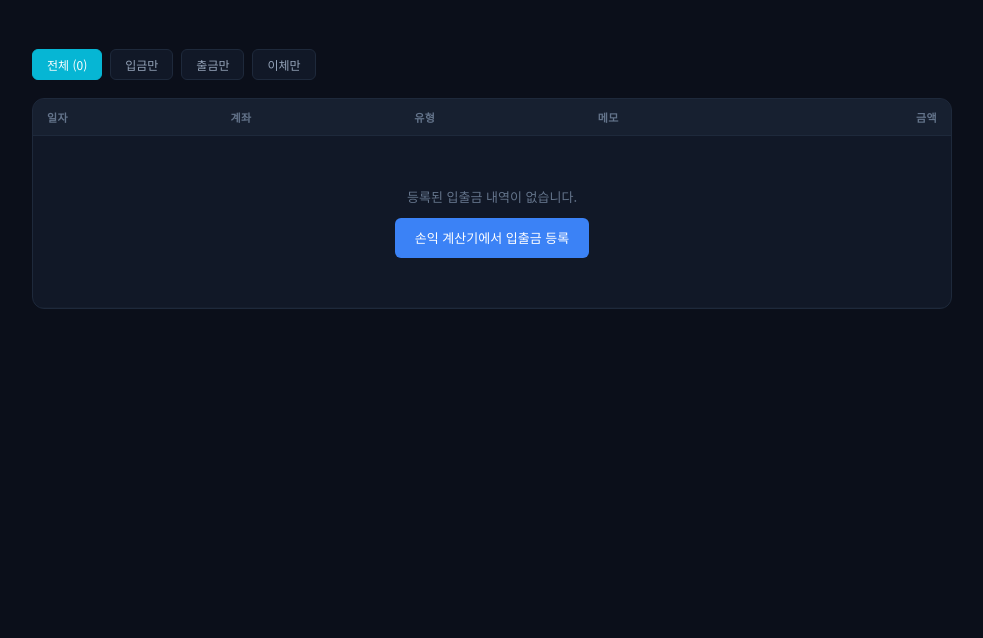
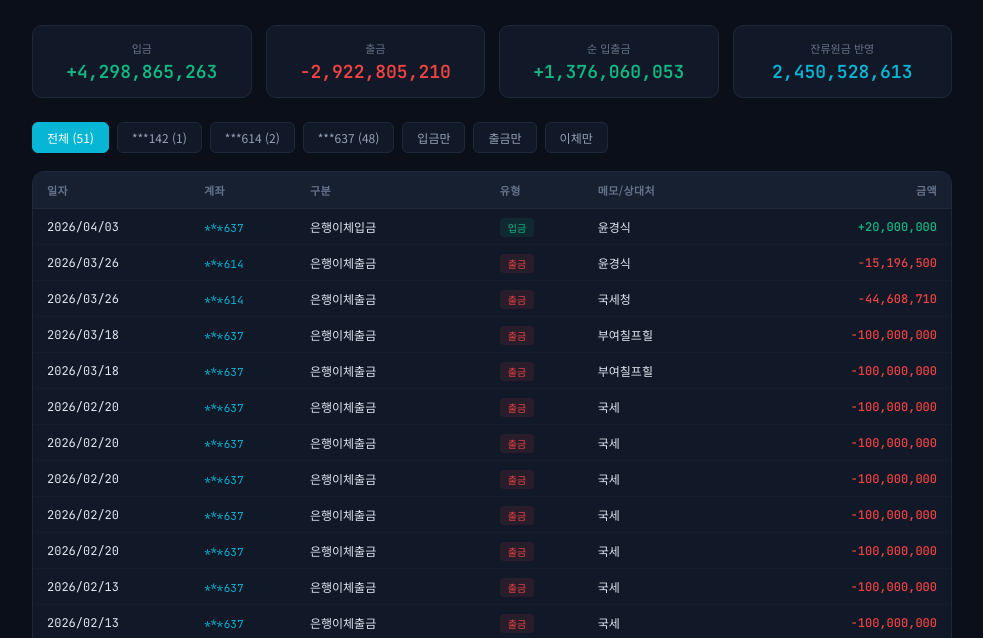
Before and after one commit to octo-tim/investment, a plain HTML site: page site/cashflow.html in a window 1280 px wide. Shown: the part 161-799 px from the top of the page, without its empty margins (148-1131 px from the left). Drawn offline with Linux system fonts and the light colour scheme.

Commit message:
Cashflow: show both historical 51 records and user-registered flows

```diff
--- a/site/cashflow.html
+++ b/site/cashflow.html
@@ -68,7 +68,7 @@ td.r{text-align:right}
 <div class="summary" id="summary"></div>
 <div class="filter-bar" id="filters"></div>
 <div class="table-wrap"><table><thead><tr>
-  <th>일자</th><th>계좌</th><th>유형</th><th>메모</th><th class="r">금액</th>
+  <th>일자</th><th>계좌</th><th>구분</th><th>유형</th><th>메모/상대처</th><th class="r">금액</th>
 </tr></thead><tbody id="tbody"></tbody></table></div>
 </div>
 
@@ -78,16 +78,77 @@ function getCfStore(){try{return JSON.parse(localStorage.getItem(CF_KEY))||{};}c
 function fmt(n){return Math.abs(Math.round(n)).toLocaleString("ko-KR")}
 function fs(n){return(n>0?"+":"-")+fmt(n)}
 
+/* 기본 입출금 내역 (엑셀 추출 51건, 4/3까지) */
+var HIST=[
+{d:"2026/04/03",a:"637",g:"은행이체입금",v:20000000,nm:"윤경식"},
+{d:"2026/03/26",a:"614",g:"은행이체출금",v:-15196500,nm:"윤경식"},
+{d:"2026/03/26",a:"614",g:"은행이체출금",v:-44608710,nm:"국세청"},
+{d:"2026/03/18",a:"637",g:"은행이체출금",v:-100000000,nm:"부여칠프힐"},
+{d:"2026/03/18",a:"637",g:"은행이체출금",v:-100000000,nm:"부여칠프힐"},
+{d:"2026/02/20",a:"637",g:"은행이체출금",v:-100000000,nm:"국세"},
+{d:"2026/02/20",a:"637",g:"은행이체출금",v:-100000000,nm:"국세"},
+{d:"2026/02/20",a:"637",g:"은행이체출금",v:-100000000,nm:"국세"},
+{d:"2026/02/20",a:"637",g:"은행이체출금",v:-100000000,nm:"국세"},
+{d:"2026/02/20",a:"637",g:"은행이체출금",v:-100000000,nm:"국세"},
+{d:"2026/02/13",a:"637",g:"은행이체출금",v:-100000000,nm:"국세"},
+{d:"2026/02/13",a:"637",g:"은행이체출금",v:-100000000,nm:"국세"},
+{d:"2026/02/13",a:"637",g:"은행이체출금",v:-100000000,nm:"국세"},
+{d:"2026/02/13",a:"637",g:"은행이체출금",v:-100000000,nm:"국세"},
+{d:"2026/02/13",a:"637",g:"은행이체출금",v:-100000000,nm:"국민은행"},
+{d:"2026/02/10",a:"637",g:"은행이체출금",v:-1000000,nm:"농협은행"},
+{d:"2026/02/07",a:"637",g:"은행이체입금",v:1000000,nm:"입금"},
+{d:"2026/02/05",a:"637",g:"은행이체출금",v:-100000000,nm:"우리은행"},
+{d:"2026/02/04",a:"637",g:"은행이체출금",v:-2000000,nm:"윤경식"},
+{d:"2026/01/22",a:"637",g:"은행이체출금",v:-6000000,nm:"서도푸드"},
+{d:"2026/01/19",a:"637",g:"은행이체출금",v:-10000000,nm:"윤경식"},
+{d:"2026/01/17",a:"637",g:"은행이체출금",v:-1000000,nm:"윤경식"},
+{d:"2026/01/07",a:"637",g:"은행이체입금",v:1000000,nm:"입금"},
+{d:"2026/01/02",a:"637",g:"은행이체입금",v:50000000,nm:"윤경식"},
+{d:"2025/12/27",a:"637",g:"은행이체출금",v:-1000000,nm:"윤경식"},
+{d:"2025/12/19",a:"637",g:"은행이체입금",v:2000000,nm:"최미진"},
+{d:"2025/12/18",a:"637",g:"은행이체입금",v:1000000,nm:"비바리퍼블리카"},
+{d:"2025/11/28",a:"637",g:"은행이체입금",v:50000000,nm:"윤경식"},
+{d:"2025/11/28",a:"637",g:"은행이체입금",v:50000000,nm:"입금"},
+{d:"2025/11/28",a:"637",g:"은행이체입금",v:50000000,nm:"윤경식"},
+{d:"2025/11/28",a:"637",g:"은행이체입금",v:50000000,nm:"윤경식"},
+{d:"2025/11/13",a:"637",g:"은행이체출금",v:-60000000,nm:"최미진"},
+{d:"2025/11/13",a:"637",g:"은행이체출금",v:-100000000,nm:"최미진"},
+{d:"2025/11/13",a:"637",g:"은행이체출금",v:-100000000,nm:"최미진"},
+{d:"2025/11/12",a:"637",g:"은행이체출금",v:-60000000,nm:"윤경식"},
+{d:"2025/11/12",a:"637",g:"은행이체출금",v:-100000000,nm:"윤경식"},
+{d:"2025/11/12",a:"637",g:"은행이체출금",v:-100000000,nm:"윤경식"},
+{d:"2025/11/06",a:"637",g:"은행이체출금",v:-100000000,nm:"우리은행"},
+{d:"2025/11/06",a:"637",g:"은행이체출금",v:-100000000,nm:"옥토웍스"},
+{d:"2025/11/06",a:"637",g:"은행이체출금",v:-100000000,nm:"옥토웍스"},
+{d:"2025/11/06",a:"637",g:"은행이체출금",v:-100000000,nm:"옥토웍스"},
+{d:"2025/11/05",a:"142",g:"은행이체입금",v:23865263,nm:"윤경식"},
+{d:"2025/11/05",a:"637",g:"은행이체출금",v:-100000000,nm:"한국투자증권"},
+{d:"2025/11/05",a:"637",g:"은행이체출금",v:-100000000,nm:"한국투자증권"},
+{d:"2025/11/05",a:"637",g:"은행이체출금",v:-50000000,nm:"농협은행"},
+{d:"2025/11/05",a:"637",g:"은행이체출금",v:-100000000,nm:"농협은행"},
+{d:"2025/11/05",a:"637",g:"은행이체출금",v:-100000000,nm:"농협은행"},
+{d:"2025/10/24",a:"637",g:"은행이체출금",v:-22000000,nm:"하나은행"},
+{d:"2025/09/18",a:"637",g:"은행이체출금",v:-50000000,nm:"우리은행"},
+{d:"2025/09/18",a:"637",g:"은행이체출금",v:-100000000,nm:"옥토웍스"},
+{d:"2025/09/03",a:"637",g:"자금결제/자전입금",v:4000000000,nm:"윤경식"}
+];
+
 var filter="all";
 
 function getAllFlows(){
+  var all=[];
+  /* 기본 내역 (HIST) */
+  for(var i=0;i<HIST.length;i++){
+    var h=HIST[i];
+    all.push({d:h.d,a:h.a,m:h.nm,v:h.v,t:h.v>0?"in":"out",src:"hist",g:h.g});
+  }
+  /* 사용자 등록 내역 (localStorage) */
   var cfs=getCfStore();
-  var all=[];
   for(var d in cfs){
     var list=cfs[d];
     for(var i=0;i<list.length;i++){
       var c=list[i];
-      all.push({d:d,a:c.a,m:c.m||"",v:c.v,t:c.t||""});
+      all.push({d:d,a:c.a,m:c.m||"",v:c.v,t:c.t||"",src:"user",g:""});
     }
   }
   all.sort(function(a,b){return b.d.localeCompare(a.d);});
@@ -150,7 +211,7 @@ function setFilter(f){filter=f;render();}
 
 function renderTable(data){
   if(data.length===0){
-    document.getElementById("tbody").innerHTML="<tr><td colspan='5'><div class='empty-msg'>등록된 입출금 내역이 없습니다.<br><a href='/' class='link-btn'>손익 계산기에서 입출금 등록</a></div></td></tr>";
+    document.getElementById("tbody").innerHTML="<tr><td colspan='6'><div class='empty-msg'>등록된 입출금 내역이 없습니다.<br><a href='/' class='link-btn'>손익 계산기에서 입출금 등록</a></div></td></tr>";
     return;
   }
   var html="";
@@ -161,7 +222,9 @@ function renderTable(data){
     if(isXfer){tag="<span class='xfer-tag'>이체</span>";c="color:#8b5cf6";}
     else if(r.v>0){tag="<span class='in-tag'>입금</span>";c="color:#10b981";}
     else{tag="<span class='out-tag'>출금</span>";c="color:#ef4444";}
-    html+="<tr><td class='mono'>"+r.d+"</td><td><span class='acct-tag'>***"+r.a+"</span></td><td>"+tag+"</td><td>"+r.m+"</td><td class='mono r' style='"+c+";font-weight:500'>"+fs(r.v)+"</td></tr>";
+    var gLabel=r.g||(isXfer?"계좌간 이체":(r.v>0?"입금":"출금"));
+    var srcBadge=r.src==="user"?" <span style='font-size:9px;color:#3b82f6'>[직접]</span>":"";
+    html+="<tr><td class='mono'>"+r.d+"</td><td><span class='acct-tag'>***"+r.a+"</span></td><td>"+gLabel+"</td><td>"+tag+srcBadge+"</td><td>"+r.m+"</td><td class='mono r' style='"+c+";font-weight:500'>"+fs(r.v)+"</td></tr>";
   }
   document.getElementById("tbody").innerHTML=html;
 }
```
